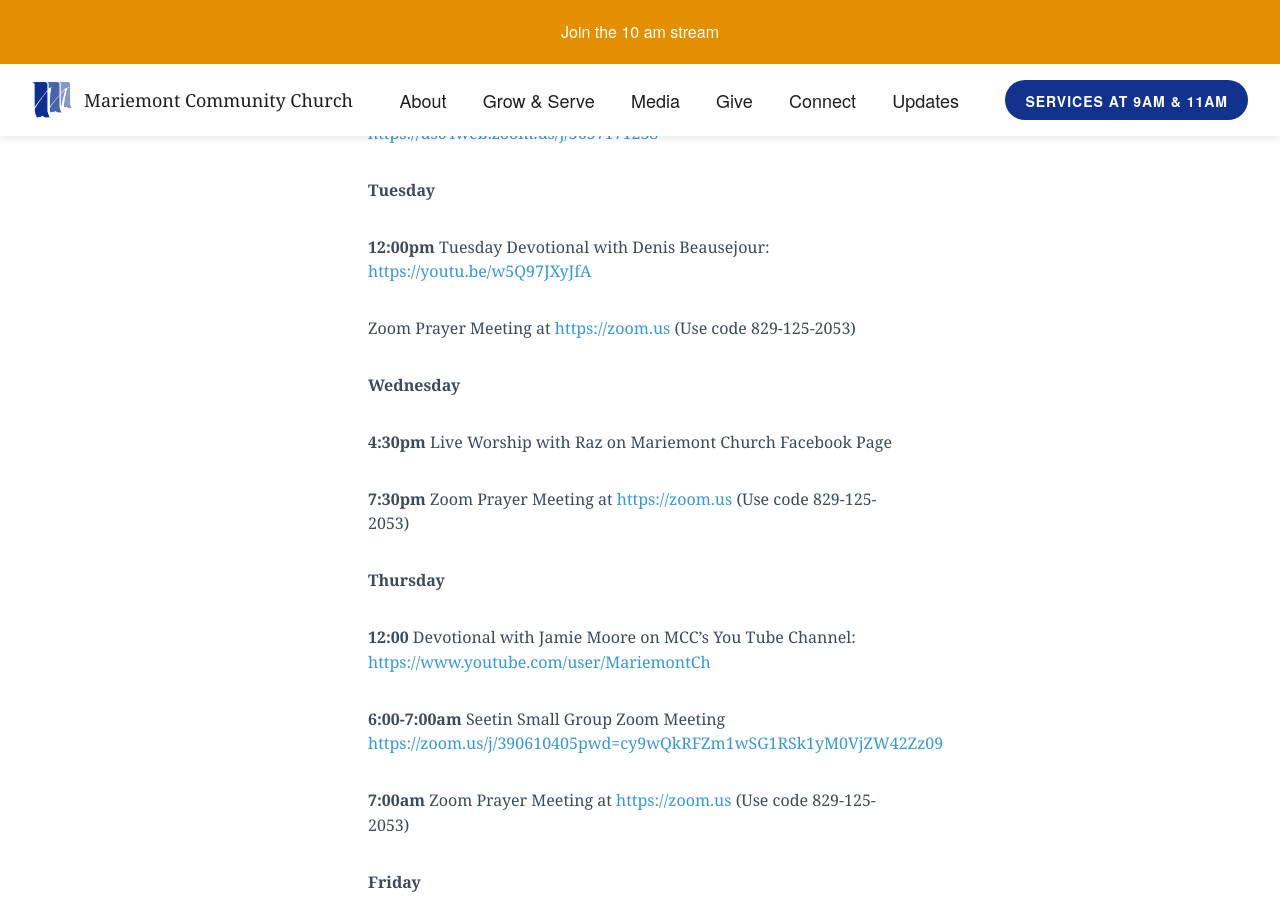
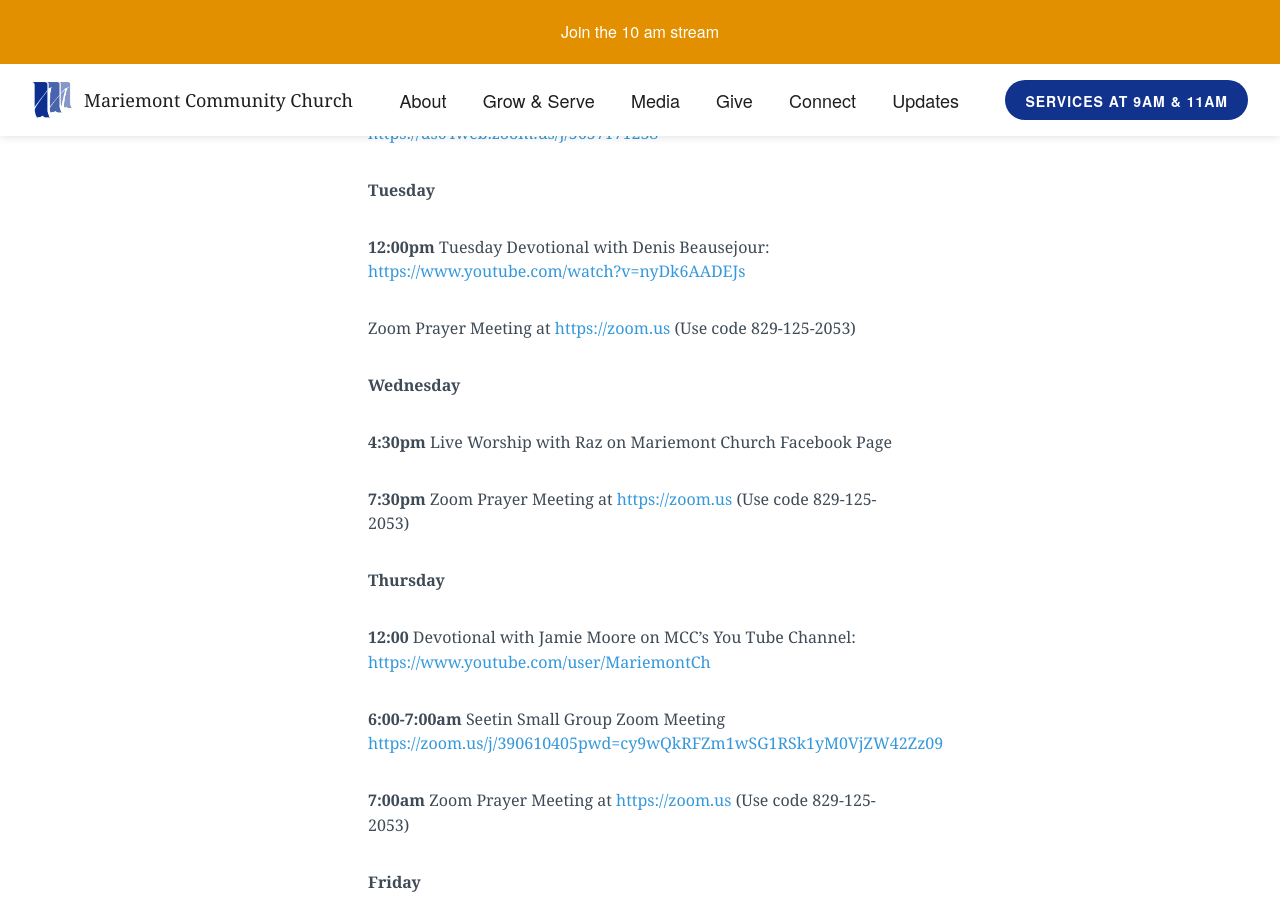
Before and after one commit to lukemoderwell/mariemont, a Jekyll site: the page built from updates.markdown, in a window 1280 px wide and 900 px high, scrolled down 416 px. Built offline with Jekyll 4.4.1, drawn with Linux system fonts in a browser that asks for light colours; nearby versions of some CDN libraries; some of the changed lines change nothing that is shown.

Commit message:
Updated Updates

```diff
--- a/updates.markdown
+++ b/updates.markdown
@@ -23,7 +23,7 @@
 
 **Tuesday**
 
-**12:00pm** Tuesday Devotional with Denis Beausejour: [https://youtu.be/w5Q97JXyJfA](https://youtu.be/w5Q97JXyJfA)
+**12:00pm** Tuesday Devotional with Denis Beausejour: [https://www.youtube.com/watch?v=nyDk6AADEJs](https://www.youtube.com/watch?v=nyDk6AADEJs)
 
 Zoom Prayer Meeting at [https://zoom.us ](https://zoom.us) (Use code 829-125-2053)
 
```
